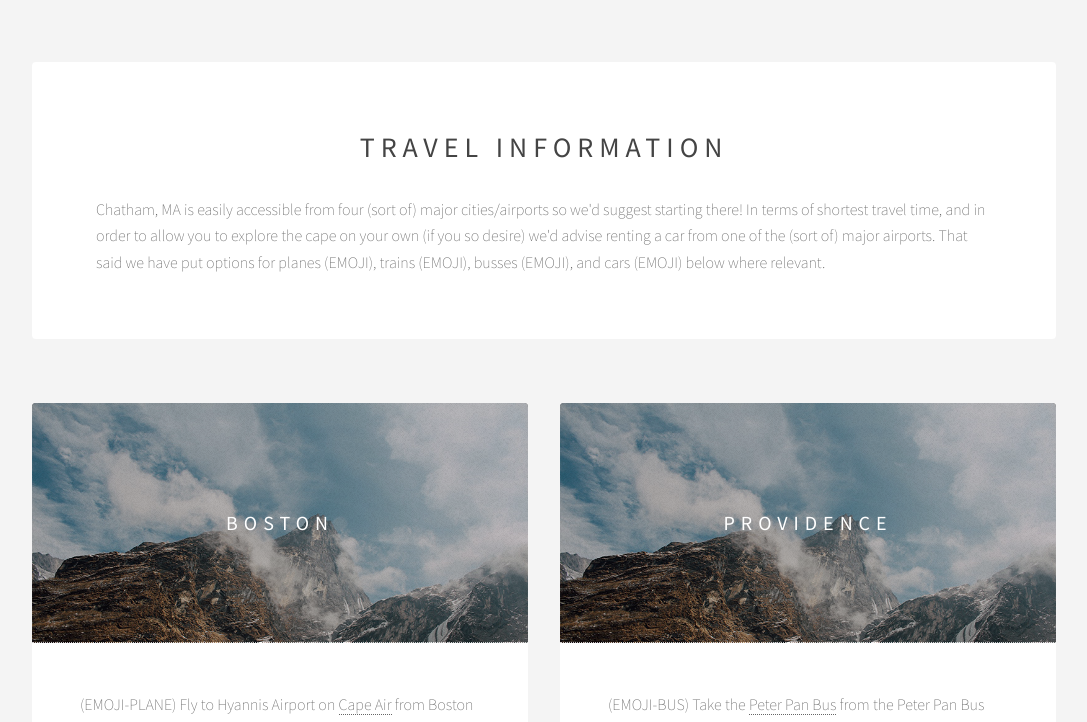
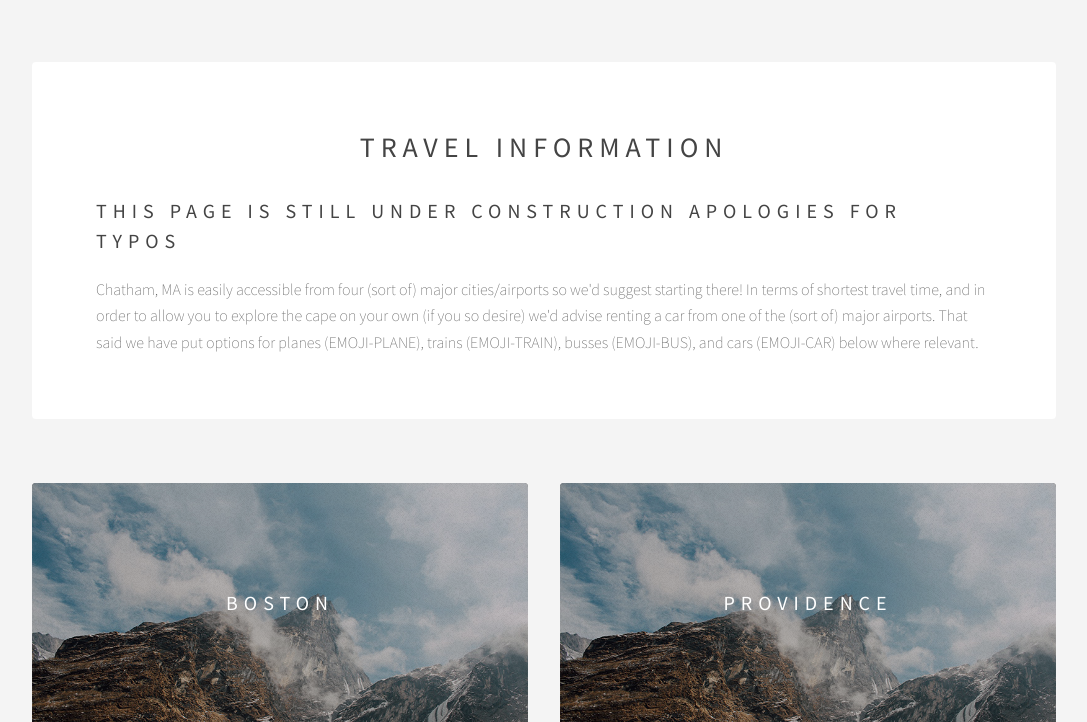
Before and after one commit to plancherb1/brannie_us, a Django app: page /wedding/travel in a window 1280 px wide. Shown: the part 602-1324 px from the top of the page, without its empty margins (96-1183 px from the left). Run offline with Django 3.2, Linux system fonts and the light colour scheme.

Commit message:
minor update

```diff
--- a/version1/templates/epilogue/travel.html
+++ b/version1/templates/epilogue/travel.html
@@ -31,7 +31,8 @@
 				<header>
 					<h2>Travel Information</h2>
 				</header>
-				<p> Chatham, MA is easily accessible from four (sort of) major cities/airports so we'd suggest starting there! In terms of shortest travel time, and in order to allow you to explore the cape on your own (if you so desire) we'd advise renting a car from one of the (sort of) major airports. That said we have put options for planes (EMOJI), trains (EMOJI), busses (EMOJI), and cars (EMOJI) below where relevant.</p>
+				<h3> THIS PAGE IS STILL UNDER CONSTRUCTION APOLOGIES FOR TYPOS </h3>
+				<p> Chatham, MA is easily accessible from four (sort of) major cities/airports so we'd suggest starting there! In terms of shortest travel time, and in order to allow you to explore the cape on your own (if you so desire) we'd advise renting a car from one of the (sort of) major airports. That said we have put options for planes (EMOJI-PLANE), trains (EMOJI-TRAIN), busses (EMOJI-BUS), and cars (EMOJI-CAR) below where relevant.</p>
 			</section>
 
 			<!-- Items -->
```
